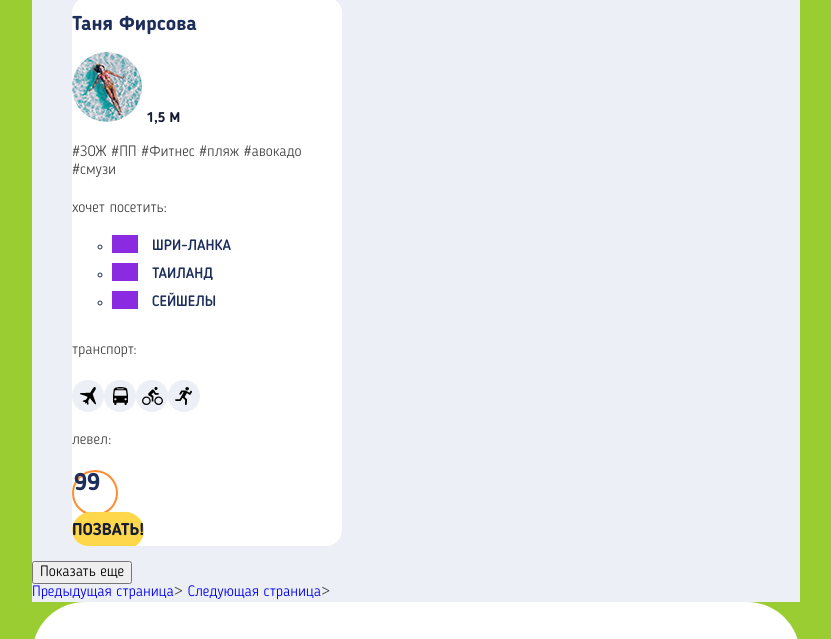
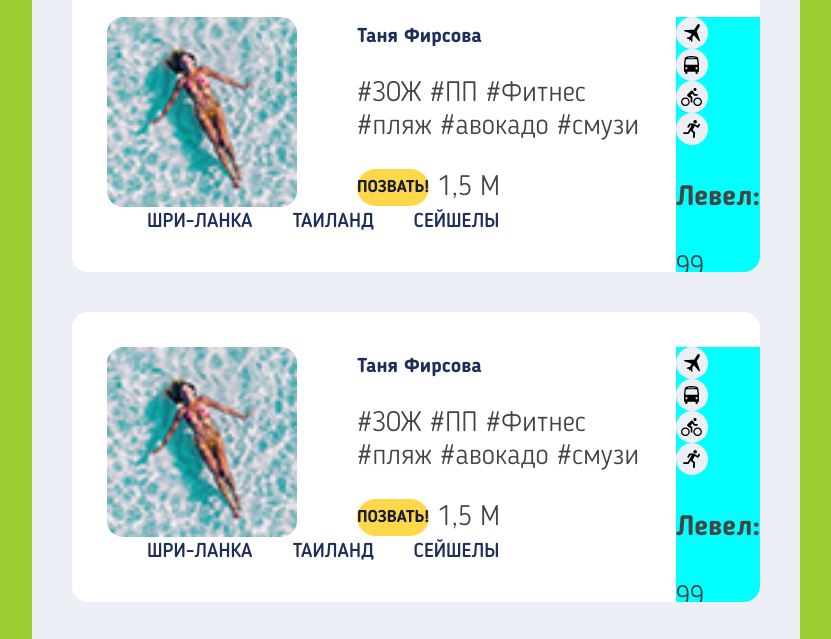
Before and after one commit to zimiki/824601-pognali-18, a plain HTML site: page source/catalog.html in a window 1280 px wide. Shown: the part 576-1215 px from the top of the page, without its empty margins (224-1055 px from the left). Drawn offline with nearby package versions, Linux system fonts and the light colour scheme; files that its build step writes are made by us from their sources.

Commit message:
Добавляет сетку catalog

```diff
--- a/source/catalog.html
+++ b/source/catalog.html
@@ -24,7 +24,8 @@
           <li class="page-list__item"><a class="page-list__link">Попутчики</a></li>
         </ul>
         <ul class="main-nav__user-list user-list">
-                <li class="user-list__item-wrapper user-list__item-wrapper--login"><a class="user-list__login button" href="login.html">Авторизация</a></li>
+          <li class="user-list__item-wrapper user-list__item-wrapper--login"><a class="user-list__login button"
+              href="login.html">Авторизация</a></li>
           <li class="user-list__item-wrapper">
             <span class="user-list__item user-list__item--phone">Телефон:</span>
             <a class="user-list__link" href="tel:+78005558628">8 800 555-86-28</a>
@@ -53,38 +54,123 @@
 
     <section class="catalog">
       <h2 class="visually-hidden">Список попутчиков</h2>
-      <ul class="catalog__list reset-list">
+      <ul class="catalog__list">
         <li class="catalog__profile">
+          <div class="catalog__user">
               <h3 class="catalog__user-name"><a class="catalog__user-link" href="#">Таня Фирсова</a></h3>
-          <img class="catalog__photo" src="img/firsova-mobile@1x.jpg" width="70" height="70"
-            alt="Таня Фирсова">
-          <span class="catalog__user-likes">1,5 М</span>
-          <p class="catalog__tags">#ЗОЖ #ПП #Фитнес #пляж #авокадо #смузи</p>
-          <h4 class="catalog__heading">Хочет посетить:</h4>
-          <ul class="catalog__visit-list reset-list">
-            <li class="catalog__country flag flag--sri-lanka">Шри-Ланка</li>
-            <li class="catalog__country flag flag--thailand">Таиланд</li>
-            <li class="catalog__country flag flag--seychelles">Сейшелы</li>
+              <img class="catalog__user-photo" src="img/firsova-mobile@1x.jpg" width="70" height="70" alt="Таня Фирсова">
+              <p class="catalog__user-tags">#ЗОЖ #ПП #Фитнес #пляж #авокадо #смузи</p>
+              <div class="catalog__join-wrapper">
+                <a class="catalog__call button" href="respond.html">Позвать!</a>
+                <span class="catalog__likes">1,5 М</span>
+              </div>
+          </div>
+          <div class="catalog__info-wrapper">
+            <div class="catalog__visit visit">
+              <h4 class="visit__title">Хочет посетить:</h4>
+              <ul class="visit__list">
+                <li class="visit__item flag flag--sri-lanka">Шри-Ланка</li>
+                <li class="visit__item flag flag--thailand">Таиланд</li>
+                <li class="visit__item flag flag--seychelles">Сейшелы</li>
               </ul>
+            </div>
             <div class="catalog__bottom-wrapper">
-            <div class="catalog__move-wrapper">
-              <h4 class="catalog__heading">Транспорт:</h4>
-              <ul class="catalog__move move">
+              <div class="catalog__move move">
+                <h4 class="move__title">Транспорт:</h4>
+                <ul class="move__list">
                   <li class="move__item move__item--avia move__item--active">Самолет</li>
                   <li class="move__item move__item--bus">Автобус</li>
                   <li class="move__item move__item--bike">Велосипед</li>
                   <li class="move__item move__item--onfoot">Пешком</li>
                 </ul>
               </div>
-            <div class="catalog__level-wrapper">
-              <h4 class="catalog__heading">Левел:</h4>
-              <span class="catalog__user-level">99</span>
+              <div class="catalog__level level">
+                <h4 class="level__title">Левел:</h4>
+                <span class="level__value">99</span>
               </div>
             </div>
-          <a class="catalog__call button" href="respond.html">Позвать!</a>
+          </div>
+
         </li>
 
-        <!-- Сделаю остальных также, если это верна яразметка -->
+        <li class="catalog__profile">
+          <div class="catalog__user">
+              <h3 class="catalog__user-name"><a class="catalog__user-link" href="#">Таня Фирсова</a></h3>
+              <img class="catalog__user-photo" src="img/firsova-mobile@1x.jpg" width="70" height="70" alt="Таня Фирсова">
+              <p class="catalog__user-tags">#ЗОЖ #ПП #Фитнес #пляж #авокадо #смузи</p>
+              <div class="catalog__join-wrapper">
+                <a class="catalog__call button" href="respond.html">Позвать!</a>
+                <span class="catalog__likes">1,5 М</span>
+              </div>
+          </div>
+          <div class="catalog__info-wrapper">
+            <div class="catalog__visit visit">
+              <h4 class="visit__title">Хочет посетить:</h4>
+              <ul class="visit__list">
+                <li class="visit__item flag flag--sri-lanka">Шри-Ланка</li>
+                <li class="visit__item flag flag--thailand">Таиланд</li>
+                <li class="visit__item flag flag--seychelles">Сейшелы</li>
+              </ul>
+            </div>
+            <div class="catalog__bottom-wrapper">
+              <div class="catalog__move move">
+                <h4 class="move__title">Транспорт:</h4>
+                <ul class="move__list">
+                  <li class="move__item move__item--avia move__item--active">Самолет</li>
+                  <li class="move__item move__item--bus">Автобус</li>
+                  <li class="move__item move__item--bike">Велосипед</li>
+                  <li class="move__item move__item--onfoot">Пешком</li>
+                </ul>
+              </div>
+              <div class="catalog__level level">
+                <h4 class="level__title">Левел:</h4>
+                <span class="level__value">99</span>
+              </div>
+            </div>
+          </div>
+
+        </li><li class="catalog__profile">
+          <div class="catalog__user">
+              <h3 class="catalog__user-name"><a class="catalog__user-link" href="#">Таня Фирсова</a></h3>
+              <img class="catalog__user-photo" src="img/firsova-mobile@1x.jpg" width="70" height="70" alt="Таня Фирсова">
+              <p class="catalog__user-tags">#ЗОЖ #ПП #Фитнес #пляж #авокадо #смузи</p>
+              <div class="catalog__join-wrapper">
+                <a class="catalog__call button" href="respond.html">Позвать!</a>
+                <span class="catalog__likes">1,5 М</span>
+              </div>
+          </div>
+          <div class="catalog__info-wrapper">
+            <div class="catalog__visit visit">
+              <h4 class="visit__title">Хочет посетить:</h4>
+              <ul class="visit__list">
+                <li class="visit__item flag flag--sri-lanka">Шри-Ланка</li>
+                <li class="visit__item flag flag--thailand">Таиланд</li>
+                <li class="visit__item flag flag--seychelles">Сейшелы</li>
+              </ul>
+            </div>
+            <div class="catalog__bottom-wrapper">
+              <div class="catalog__move move">
+                <h4 class="move__title">Транспорт:</h4>
+                <ul class="move__list">
+                  <li class="move__item move__item--avia move__item--active">Самолет</li>
+                  <li class="move__item move__item--bus">Автобус</li>
+                  <li class="move__item move__item--bike">Велосипед</li>
+                  <li class="move__item move__item--onfoot">Пешком</li>
+                </ul>
+              </div>
+              <div class="catalog__level level">
+                <h4 class="level__title">Левел:</h4>
+                <span class="level__value">99</span>
+              </div>
+            </div>
+          </div>
+
+        </li>
+
+
+
+
+
 
       </ul>
 
--- a/source/less/blooks/catalog.less
+++ b/source/less/blooks/catalog.less
@@ -1,7 +1,29 @@
 .catalog {
   .light-theme();
-  font-size: 15px;
-  line-height: 18px;
+  padding-right: 25px;
+  padding-left: 25px;
+}
+
+.catalog__list {
+  .reset-list();
+}
+
+.catalog__profile {
+  position: relative;
+  padding-top: 15px;
+  padding-right: 20px;
+  padding-bottom: 125px;
+  padding-left: 20px;
+  background-color: #ffffff;
+  border-radius: 16px;
+  overflow: hidden;
+  margin-bottom: 10px;
+}
+
+.catalog__user-name {
+  margin: 0;
+  margin-bottom: 50px;
+  margin-left: 100px;
 }
 
 .catalog__user-link {
@@ -11,62 +33,101 @@
   font-weight: bold;
 }
 
-.catalog__profile {
-  width: 270px;
-  background-color: #ffffff;
-  border-radius: 16px;
-  overflow: hidden;
-  margin-bottom: 10px;
-}
-
-.catalog__photo {
+.catalog__user-photo {
+  position: absolute;
+  width: 70px;
+  height: 70px;
+  top: 15px;
+  left: 18px;
   border-radius: 50%;
 }
 
-.catalog__user-likes {
-  font-size: 14px;
-  line-height: 21px;
-  color: #161c35;
-  font-weight: bold;
+.catalog__join-wrapper {
+  position: absolute;
+  bottom: 22px;
+  left: 25px;
 }
 
-.catalog__heading {
-  font-weight: normal;
-  text-transform: lowercase;
+
+@media (min-width: @tablet-width) {
+  .catalog {
+    padding-right: 40px;
+    padding-left: 40px;
   }
 
-.catalog__visit-list {
+  .catalog__profile {
     display: flex;
     flex-direction: column;
+    padding-top: 35px;
+    padding-right: 25px;
+    padding-bottom: 25px;
+    padding-left: 35px;
+    border-radius: 16px;
+    margin-bottom: 40px;
   }
 
-.catalog__country {
-  position: relative;
-  color: #1d2e5b;
-  text-transform: uppercase;
-  font-weight: 600;
-  padding-left: 40px;
-  margin-bottom: 10px;
+  .catalog__user {
+    width: 300px;
+    min-height: 190px;
+    margin-left: 250px;
   }
 
-.catalog__country::before {
-  content: "";
-  position: absolute;
-  top: -3px;
-  left: 0;
-  width: 26px;
-  height: 18px;
-  background-color: blueviolet;
+  .catalog__user-name {
+    margin: 0;
+    margin-bottom: 25px;
+    padding: 0;
   }
 
-.catalog__user-level {
-  display: block;
-  width: 46px;
-  height: 46px;
-  font-size: 24px;
-  line-height: 24px;
-  font-weight: bold;
-  color: #1d2e5b;
-  border: 2px #ff8d30 solid;
-  border-radius: 50%;
+  .catalog__user-photo {
+    width: 190px;
+    height: 190px;
+    top: 35px;
+    left: 35px;
+    border-radius: 16px;
   }
+
+  .catalog__bottom-wrapper {
+    position: absolute;
+    background-color: aqua;
+    top: 35px;
+    right: 0;
+  }
+
+  .catalog__join-wrapper {
+    position: static;
+  }
+
+}
+
+@media (min-width: @desktop-width) {
+  .catalog {
+    padding-right: 60px;
+    padding-left: 60px;
+  }
+
+  .catalog__profile {
+    width: 950px;
+    min-height: 285px;
+    display: flex;
+    flex-direction: row;
+    padding-top: 40px;
+    padding-right: 45px;
+    padding-bottom: 50px;
+    padding-left: 35px;
+    margin-bottom: 30px;
+  }
+
+  .catalog__user-photo {
+    width: 285px;
+    height: 285px;
+    top: 0;
+    left: 0;
+    border-radius: 0;
+  }
+
+  .catalog__bottom-wrapper {
+    position: static;
+    display: flex;
+    height: 65px;
+  }
+}
--- /dev/null
+++ b/source/less/blooks/level.less
@@ -0,0 +1,11 @@
+.level {
+  display: block;
+  width: 46px;
+  height: 46px;
+  font-size: 24px;
+  line-height: 24px;
+  font-weight: bold;
+  color: #1d2e5b;
+  border: 2px #ff8d30 solid;
+  border-radius: 50%;
+}
--- a/source/less/blooks/move.less
+++ b/source/less/blooks/move.less
@@ -1,9 +1,13 @@
-.move {
+
+.move__title {
+  font-weight: normal;
+  text-transform: lowercase;
+}
+
+.move__list {
+  .reset-list();
   display: flex;
   flex-wrap: wrap;
-  list-style: none;
-  margin: 0;
-  padding: 0;
 }
 
 .move__item {
@@ -32,3 +36,20 @@
 .move__item--onfoot {
   background-image: url("../img/run.svg");
 }
+
+
+@media (min-width: @tablet-width) {
+  .move__title {
+    display: none;
+  }
+
+  .move__list {
+    flex-direction: column;
+  }
+}
+
+@media (min-width: @desktop-width) {
+  .move__list {
+    flex-direction: row;
+  }
+}
--- /dev/null
+++ b/source/less/blooks/visit.less
@@ -0,0 +1,60 @@
+.visit__title {
+  font-weight: normal;
+  text-transform: lowercase;
+}
+
+.visit__list {
+  .reset-list();
+  display: flex;
+  flex-direction: column;
+}
+
+.visit__item {
+  position: relative;
+  color: #1d2e5b;
+  text-transform: uppercase;
+  font-weight: 600;
+  padding-left: 40px;
+  margin-bottom: 10px;
+}
+
+.visit__item::before {
+  content: "";
+  position: absolute;
+  top: -3px;
+  left: 0;
+  width: 26px;
+  height: 18px;
+}
+
+
+@media (min-width: @tablet-width) {
+  .visit__title {
+    display: none;
+  }
+
+  .visit__list {
+    .reset-list();
+    display: flex;
+    flex-direction: row;
+    flex-wrap: wrap;
+  }
+
+  .visit__item {
+    font-size: 20px;
+    line-height: 30px;
+  }
+}
+
+@media (min-width: @desktop-width) {
+  .catalog {
+    padding-right: 60px;
+    padding-left: 60px;
+  }
+
+  .visit__list {
+    .reset-list();
+    display: flex;
+    flex-direction: column;
+  }
+}
--- a/source/less/style.less
+++ b/source/less/style.less
@@ -11,6 +11,7 @@
 @import "blooks/companions.less";
 @import "blooks/join.less";
 @import "blooks/page-footer.less";
+@import "blooks/visit.less";
 @import "blooks/catalog.less";
 @import "blooks/move.less";
 @import "blooks/business-modal.less";
```
Lines whose indentation alone changed are shown as unchanged.
